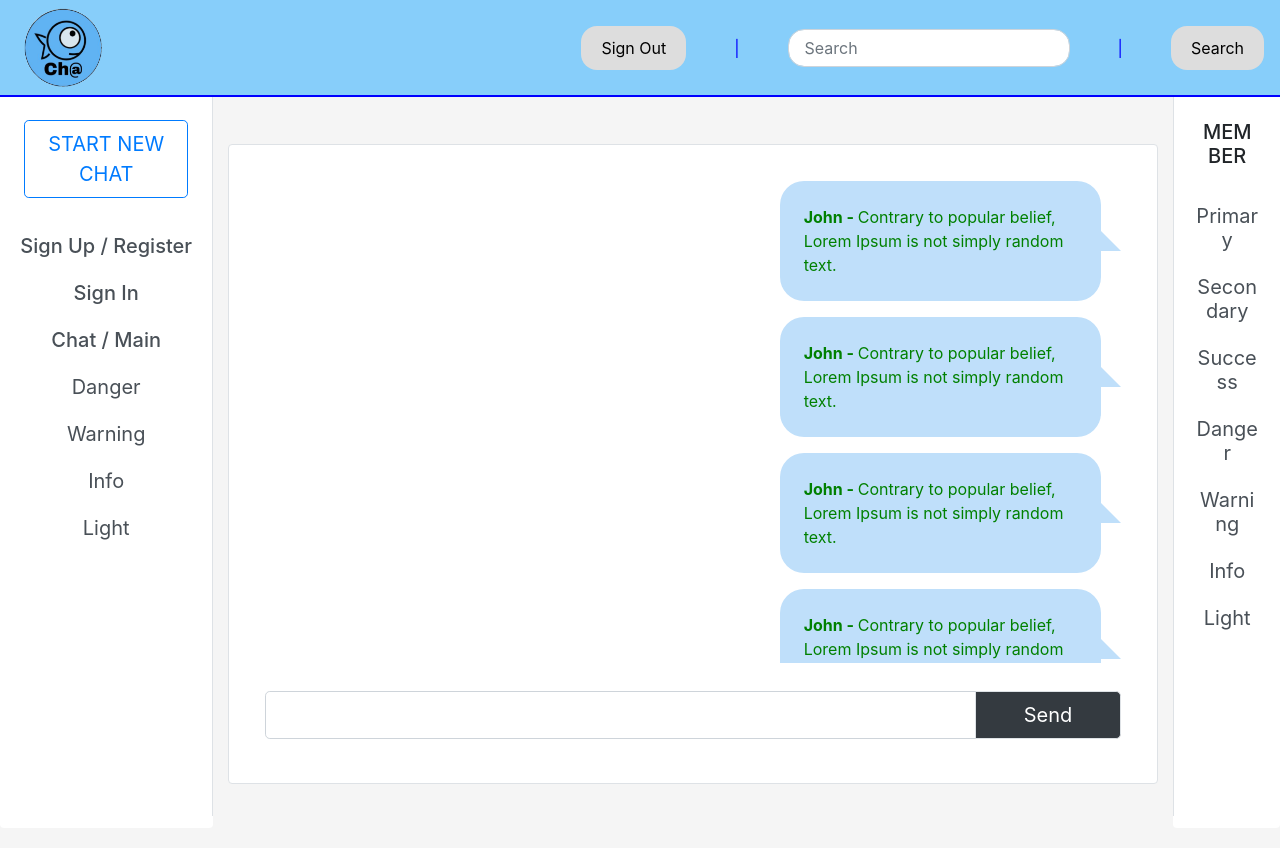
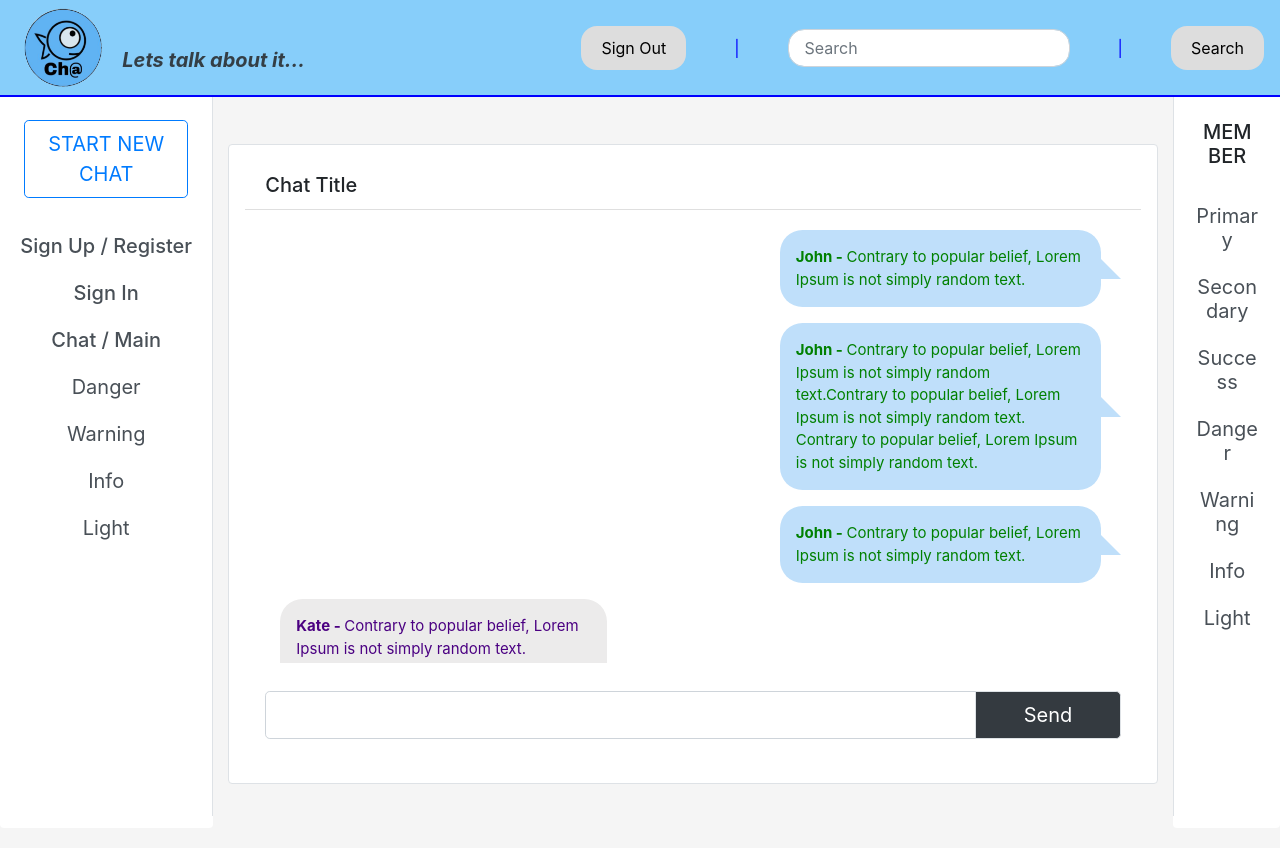
Before and after one commit to catnap89/HelloWorldCommunity, a React (Create React App) app in the folder client/: page /community/1 in a window 1280 px wide. Built offline with nearby package versions, Linux system fonts and the light colour scheme.

Commit message:
added tag line header navbar and title for chatroom window

```diff
--- a/client/src/components/Chatbox/chatbox.css
+++ b/client/src/components/Chatbox/chatbox.css
@@ -5,7 +5,7 @@
   } */
 
 p {
-  font-size: 16px;;
+  font-size: 15px;;
 }
 
 .response1 {
--- a/client/src/components/Chatbox/index.js
+++ b/client/src/components/Chatbox/index.js
@@ -12,34 +12,32 @@ const Chatbox = (props) => (
     // code for chat with 2 (split) windows
 
     <Card className= 'col-9 p-3 border chat mt-5 mb-4 mx-auto'>
-<Card.Body className='scroll'>
+
+        <Card.Header as="h5" className="bg-white">Chat Title</Card.Header>
+
+        <Card.Body className='scroll'>
+
         <Card.Text id="person1" className=" ml-auto col-5">
-            <p className='response1 speech-bubble p-4'>
+            <p className='response1 speech-bubble p-3'>
             <strong>John - </strong>Contrary to popular belief, Lorem Ipsum is not simply random text.
             </p>
 
-            <p className='response1 speech-bubble p-4'>
+            <p className='response1 speech-bubble p-3'>
+            <strong>John - </strong>Contrary to popular belief, Lorem Ipsum is not simply random text.Contrary to popular belief, Lorem Ipsum is not simply random text.  Contrary to popular belief, Lorem Ipsum is not simply random text.
+            </p>
+
+            <p className='response1 speech-bubble p-3'>
             <strong>John - </strong>Contrary to popular belief, Lorem Ipsum is not simply random text.
             </p>
 
-            <p className='response1 speech-bubble p-4'>
-            <strong>John - </strong>Contrary to popular belief, Lorem Ipsum is not simply random text.
-            </p>
 
-            <p className='response1 speech-bubble p-4'>
-            <strong>John - </strong>Contrary to popular belief, Lorem Ipsum is not simply random text.
-            </p>
-
-            <p className='response1 speech-bubble p-4'>
-            <strong>John - </strong>Contrary to popular belief, Lorem Ipsum is not simply random text.
-            </p>
 
         </Card.Text>
 
         <Card.Text id="person2" className="mr-auto col-5">
 
-            <p className='response speech-bubble-left p-4'>
-            <strong>Kate - </strong>Contrary to popular belief, Lorem Ipsum is not simply random text.
+            <p className='response speech-bubble-left p-3'>
+            <strong>Kate - </strong>Contrary to popular belief, Lorem Ipsum is not simply random text. Contrary to popular belief, LContrary to popular belief, Lorem Ipsum is not simply random text.  orem Ipsum is not simply random text.
             </p>
 
         </Card.Text>
--- a/client/src/components/Top/index.js
+++ b/client/src/components/Top/index.js
@@ -1,6 +1,8 @@
 import React from 'react';
 import { Navbar, Nav, Form, FormControl, Button} from 'react-bootstrap'
 import './top.css';
+
+
 
 const Top = (props) => (
 
@@ -12,7 +14,11 @@ const Top = (props) => (
         src="../Chat.png"
           />
   </Navbar.Brand>
+
+<p id="demo" className="mb-0 pb-0 pt-4"><em><strong>Lets talk about it...</strong></em></p>
+
   <Nav className="mr-auto">
+
     {/* <Nav.Link href="#home">Home</Nav.Link>
     <Nav.Link href="#features">Features</Nav.Link>
     <Nav.Link href="#pricing">Pricing</Nav.Link> */}
@@ -25,4 +31,8 @@ const Top = (props) => (
 </Navbar>
 )
 
+
+
+
+
 export default Top;
--- a/client/src/components/Top/top.css
+++ b/client/src/components/Top/top.css
@@ -26,3 +26,8 @@
   .line {
     color: blue;
   }
+
+  #demo {
+    font-size: 20px;
+    color:rgba(37, 37, 37, 0.856)
+  }
```
